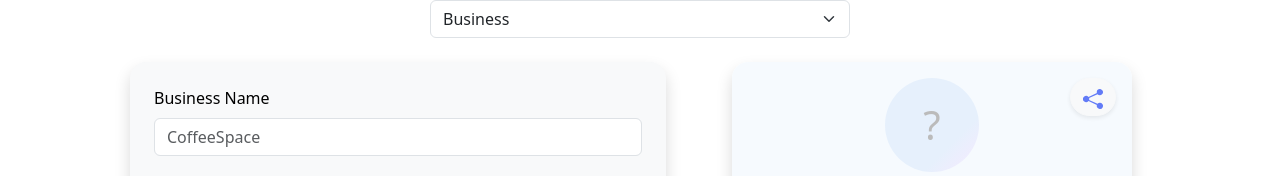
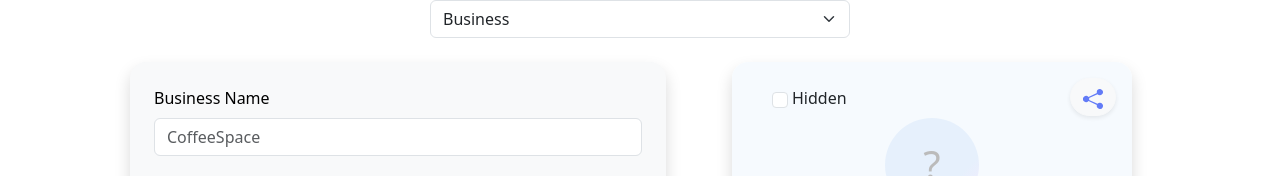
Before and after one commit to BestAltul/easylink-ui, a React (Vite) app: page /create-vibe in a window 1280 px wide. Shown: the part 307-483 px from the top of the page. Built offline with nearby package versions, Linux system fonts and the light colour scheme.

Commit message:
Visible, shareCode

```diff
--- a/src/features/profile/Profile.jsx
+++ b/src/features/profile/Profile.jsx
@@ -27,8 +27,10 @@ export default function Profile() {
   }, [hasVibes, isAuthenticated, navigate]);
   return (
     <>
-      <Sidebar user={user} logout={logout} />
-      <main className="py-5 px-4" style={{ marginLeft: "60px" }}>
+      {/* <Sidebar user={user} logout={logout} /> */}
+
+      {/* <main className="py-5 px-4" style={{ marginLeft: "60px" }}> */}
+      <main className="py-5 px-4">
         <div className="mx-auto" style={{ maxWidth: "1200px" }}>
           <div className="text-center bg-light p-5 rounded shadow mb-5 animate-slideUp">
             <h2 className="mb-4">
--- a/src/features/vibes/VibePage.jsx
+++ b/src/features/vibes/VibePage.jsx
@@ -18,6 +18,8 @@ export default function VibePage() {
   const [contacts, setContacts] = useState([]);
   const [extraBlocks, setExtraBlocks] = useState([]);
   const navigate = useNavigate();
+  const [visible, setVisible] = useState(false);
+  const [publicCode, setPublicCode] = useState("");
 
   const token = localStorage.getItem("jwt");
 
@@ -35,10 +37,14 @@ export default function VibePage() {
       .finally(() => setLoading(false));
   }, [id, token]);
 
+  console.log("my result", vibe);
+
   useEffect(() => {
     if (vibe) {
       setName(vibe.name || "");
       setDescription(vibe.description || "");
+      setVisible(vibe.visible || false);
+      setPublicCode(vibe.publicCode || "");
       const { contacts, extraBlocks } = parseFields(vibe.fieldsDTO || []);
       setContacts(contacts);
       setExtraBlocks(extraBlocks);
@@ -47,13 +53,26 @@ export default function VibePage() {
 
   if (loading) return <div className="text-center my-5">Loading...</div>;
   if (!vibe)
-    return <div className="alert alert-danger my-5 text-center">Vibe not found.</div>;
+    return (
+      <div className="alert alert-danger my-5 text-center">Vibe not found.</div>
+    );
 
   return (
     <div className="container py-5 vibe-container">
       <div className="d-flex align-items-center vibe-header">
-        <button className="btn btn-outline-secondary d-flex align-items-center vibe-back-button" onClick={() => navigate("/my-vibes")}>
-          <svg width="18" height="18" fill="none" stroke="currentColor" strokeWidth="2" viewBox="0 0 20 20" style={{ marginRight: 6, marginLeft: -3 }}>
+        <button
+          className="btn btn-outline-secondary d-flex align-items-center vibe-back-button"
+          onClick={() => navigate("/my-vibes")}
+        >
+          <svg
+            width="18"
+            height="18"
+            fill="none"
+            stroke="currentColor"
+            strokeWidth="2"
+            viewBox="0 0 20 20"
+            style={{ marginRight: 6, marginLeft: -3 }}
+          >
             <path d="M13 5l-5 5 5 5" />
           </svg>
           Back to Vibes
@@ -62,11 +81,21 @@ export default function VibePage() {
       </div>
 
       <div className="vibe-top-buttons">
-        <button className="btn btn-primary btn-sm d-flex align-items-center vibe-interaction-btn" onClick={() => {
-          if (vibe.type === "BUSINESS") navigate('/vibes/${id}/interactions');
-          else navigate('/vibes/${id}/interactions-basic');
-        }}>
-          <svg width="16" height="16" fill="none" stroke="#fff" strokeWidth="2" viewBox="0 0 20 20">
+        <button
+          className="btn btn-primary btn-sm d-flex align-items-center vibe-interaction-btn"
+          onClick={() => {
+            if (vibe.type === "BUSINESS") navigate("/vibes/${id}/interactions");
+            else navigate("/vibes/${id}/interactions-basic");
+          }}
+        >
+          <svg
+            width="16"
+            height="16"
+            fill="none"
+            stroke="#fff"
+            strokeWidth="2"
+            viewBox="0 0 20 20"
+          >
             <circle cx="10" cy="10" r="6" />
             <path d="M14 10h-4" />
             <path d="M10 6v8" />
@@ -74,16 +103,36 @@ export default function VibePage() {
           Interactions
         </button>
 
-        <button className="btn btn-light btn-sm d-flex align-items-center vibe-edit-btn" onClick={() => setEditing(true)}>
-          <svg width="18" height="18" fill="none" stroke="#2f57d7" strokeWidth="2" viewBox="0 0 20 20">
+        <button
+          className="btn btn-light btn-sm d-flex align-items-center vibe-edit-btn"
+          onClick={() => setEditing(true)}
+        >
+          <svg
+            width="18"
+            height="18"
+            fill="none"
+            stroke="#2f57d7"
+            strokeWidth="2"
+            viewBox="0 0 20 20"
+          >
             <path d="M4 13.5V16h2.5l7.6-7.6-2.5-2.5L4 13.5z" />
             <path d="M13.7 5.3l1.1-1.1a1 1 0 0 1 1.4 1.4l-1.1 1.1" />
           </svg>
           Edit
         </button>
 
-        <button className="btn btn-light btn-sm d-flex align-items-center vibe-settings-btn" onClick={() => setShowSettings(true)}>
-          <svg width="18" height="18" fill="none" stroke="#2f57d7" strokeWidth="2" viewBox="0 0 20 20">
+        <button
+          className="btn btn-light btn-sm d-flex align-items-center vibe-settings-btn"
+          onClick={() => setShowSettings(true)}
+        >
+          <svg
+            width="18"
+            height="18"
+            fill="none"
+            stroke="#2f57d7"
+            strokeWidth="2"
+            viewBox="0 0 20 20"
+          >
             <circle cx="10" cy="10" r="3" />
             <path d="M19.4 12.6l-1.1-.6c.1-.7.1-1.3 0-2l1.1-.6a1 1 0 0 0-.4-1.8l-1.2-.2c-.3-.6-.7-1.2-1.2-1.6l.3-1.2A1 1 0 0 0 16.1 3l-1.1.6A7.2 7.2 0 0 0 12 3.1l-.3-1.2A1 1 0 0 0 10.2 1h-1a1 1 0 0 0-.9.7l-.3 1.2A7.2 7.2 0 0 0 5 3.6L3.9 3A1 1 0 0 0 2.7 4.3l.3 1.2c-.5.4-.9 1-1.2 1.6l-1.2.2A1 1 0 0 0 0.6 8.6l1.1.6c-.1.7-.1 1.3 0 2l-1.1.6a1 1 0 0 0 .4 1.8l1.2.2c.3.6.7 1.2 1.2 1.6l-.3 1.2a1 1 0 0 0 1.3 1.2l1.1-.6a7.2 7.2 0 0 0 2.1 1.3l.3 1.2a1 1 0 0 0 .9.7h1a1 1 0 0 0 .9-.7l.3-1.2a7.2 7.2 0 0 0 2.1-1.3l1.1.6a1 1 0 0 0 1.3-1.2l-.3-1.2c.5-.4.9-1 1.2-1.6l1.2-.2a1 1 0 0 0 .4-1.8z" />
           </svg>
@@ -224,7 +273,6 @@ export default function VibePage() {
                 }}
               />
             )}
-
           </>
         ) : (
           <VibePreview
@@ -236,21 +284,29 @@ export default function VibePage() {
             type={vibe.type}
             extraBlocks={extraBlocks}
             vibeId={vibe.id}
+            visible={vibe.visible}
+            publicCode={vibe.publicCode}
           />
         )}
-
       </div>
 
       {showSettings && (
         <div className="card shadow vibe-settings-panel">
           <div className="d-flex justify-content-between align-items-center p-3 border-bottom">
             <strong>Settings</strong>
-            <button className="btn-close" onClick={() => setShowSettings(false)} />
+            <button
+              className="btn-close"
+              onClick={() => setShowSettings(false)}
+            />
           </div>
           <div className="p-3 text-muted" style={{ fontSize: 15 }}>
-            Здесь настройки вайба (скоро тут будет удаление, приватность и т.п.).
+            Здесь настройки вайба (скоро тут будет удаление, приватность и
+            т.п.).
           </div>
-          <button className="btn btn-outline-danger btn-sm m-3" onClick={() => setShowSettings(false)}>
+          <button
+            className="btn btn-outline-danger btn-sm m-3"
+            onClick={() => setShowSettings(false)}
+          >
             Close
           </button>
         </div>
--- a/src/features/vibes/components/VibePreview.jsx
+++ b/src/features/vibes/components/VibePreview.jsx
@@ -11,6 +11,8 @@ export default function VibePreview({
   contacts,
   type,
   extraBlocks,
+  visible,
+  publicCode,
 }) {
   const [showShare, setShowShare] = React.useState(false);
   const [copied, setCopied] = React.useState(false);
@@ -65,6 +67,8 @@ export default function VibePreview({
         contacts={contacts}
         type={type}
         extraBlocks={extraBlocks}
+        visible={visible}
+        publicCode={publicCode}
       />
     </div>
   );
--- a/src/features/vibes/tools/VibeContent.jsx
+++ b/src/features/vibes/tools/VibeContent.jsx
@@ -3,6 +3,7 @@ import Avatar from "./Avatar";
 import ExtraBlock from "./ExtraBlock";
 import ContactButton from "./ContactButton";
 import { QRCodeCanvas } from "qrcode.react";
+import useVisibilityToggle from "../useVisibilityToggle.jsx";
 
 export default function VibeContent({
   id,
@@ -12,9 +13,35 @@ export default function VibeContent({
   contacts,
   type,
   extraBlocks,
+  visible,
+  publicCode,
 }) {
+  console.log("Inital visible, code", visible, publicCode);
+  const [vibeVisible, code, visibilityButton] = useVisibilityToggle(
+    id,
+    visible,
+    publicCode
+  );
+
   return (
     <div className="d-flex flex-column align-items-center">
+      <div className="mb-3 w-100 px-3">
+        <div className="d-flex align-items-center gap-3">
+          <div className="d-flex align-items-center gap-2">
+            {visibilityButton}
+            {vibeVisible && code && (
+              <div
+                className="text-primary fw-bold d-flex align-items-center"
+                style={{ fontSize: "1.15rem" }}
+              >
+                <span style={{ marginRight: 4 }}>Share code:</span>
+                <strong>{code}</strong>
+              </div>
+            )}
+          </div>
+        </div>
+      </div>
+
       <Avatar name={name} photoFile={photoFile} />
       <h3 className="mb-0" style={{ fontWeight: 700 }}>
         {name || "Your Name"}
--- /dev/null
+++ b/src/features/vibes/useVisibilityToggle.jsx
@@ -0,0 +1,58 @@
+import { useState } from "react";
+
+export default function useVisibilityToggle(
+  vibeId,
+  initialVisible,
+  initialCode
+) {
+  const [visible, setVisible] = useState(initialVisible);
+  const [code, setCode] = useState(initialCode);
+  const token = localStorage.getItem("jwt");
+
+  const toggle = async () => {
+    const next = !visible;
+    setVisible(next);
+
+    if (vibeId && token) {
+      try {
+        const response = await fetch(
+          `/api/v3/vibes/visibility/${vibeId}?visible=${next}`,
+          {
+            method: "PATCH",
+            headers: {
+              Authorization: `Bearer ${token}`,
+            },
+          }
+        );
+
+        if (!response.ok) throw new Error("Failed to update visibility");
+
+        if (next) {
+          const data = await response.json();
+          setCode(data.code);
+        } else {
+          setCode(null);
+        }
+      } catch (err) {
+        console.error("Failed to update visibility:", err);
+      }
+    }
+  };
+
+  const button = (
+    <label
+      className="d-flex align-items-center gap-1"
+      style={{ cursor: "pointer" }}
+    >
+      <input
+        type="checkbox"
+        checked={visible}
+        onChange={toggle}
+        className="form-check-input"
+      />
+      <span>{visible ? "Visible" : "Hidden"}</span>
+    </label>
+  );
+
+  return [visible, code, button];
+}
```
